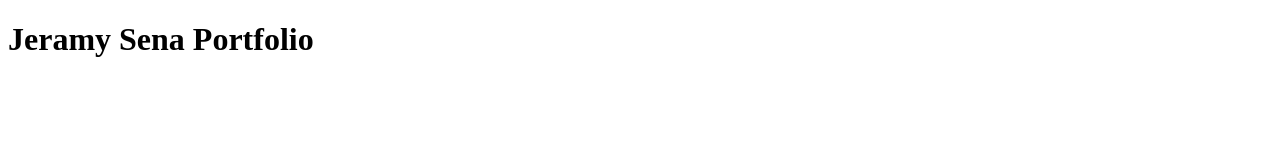
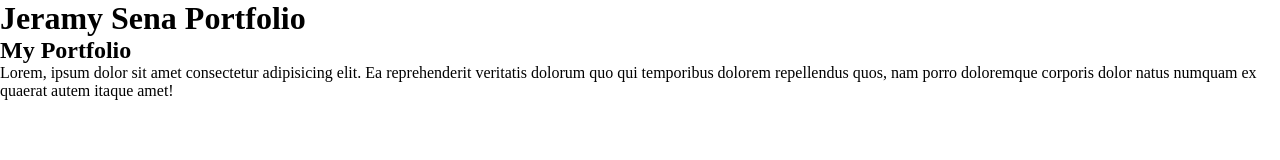
Before and after one commit to JeramySena/02-challenge-professional-portfolio, a plain HTML site: page index.html in a window 1280 px wide. Drawn offline with Linux system fonts and the light colour scheme; files that its build step writes are made by us from their sources.

Commit message:
initial set-up

```diff
--- a/assets/style.css
+++ b/assets/style.css
@@ -0,0 +1,5 @@
+* {
+    margin: 0;
+    padding: 0;
+    box-sizing: border-box;
+  }
--- a/index.html
+++ b/index.html
@@ -11,7 +11,10 @@
     <h1>Jeramy Sena Portfolio</h1>
 
   </body>
-
+    <div>
+      <h2>My Portfolio</h2>
+      <p>Lorem, ipsum dolor sit amet consectetur adipisicing elit. Ea reprehenderit veritatis dolorum quo qui temporibus dolorem repellendus quos, nam porro doloremque corporis dolor natus numquam ex quaerat autem itaque amet!</p>
+    </div>
 
 
   <footer>
```
